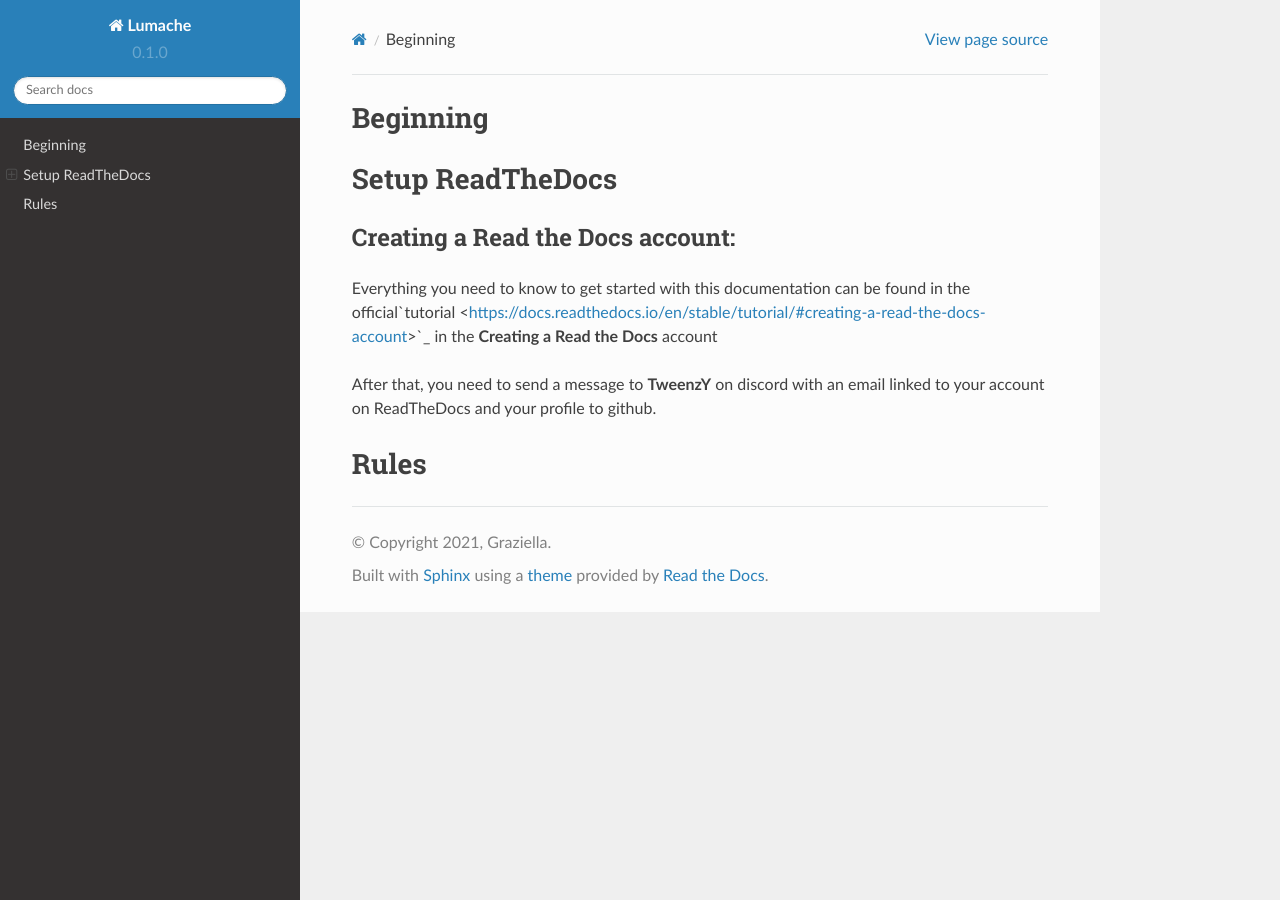
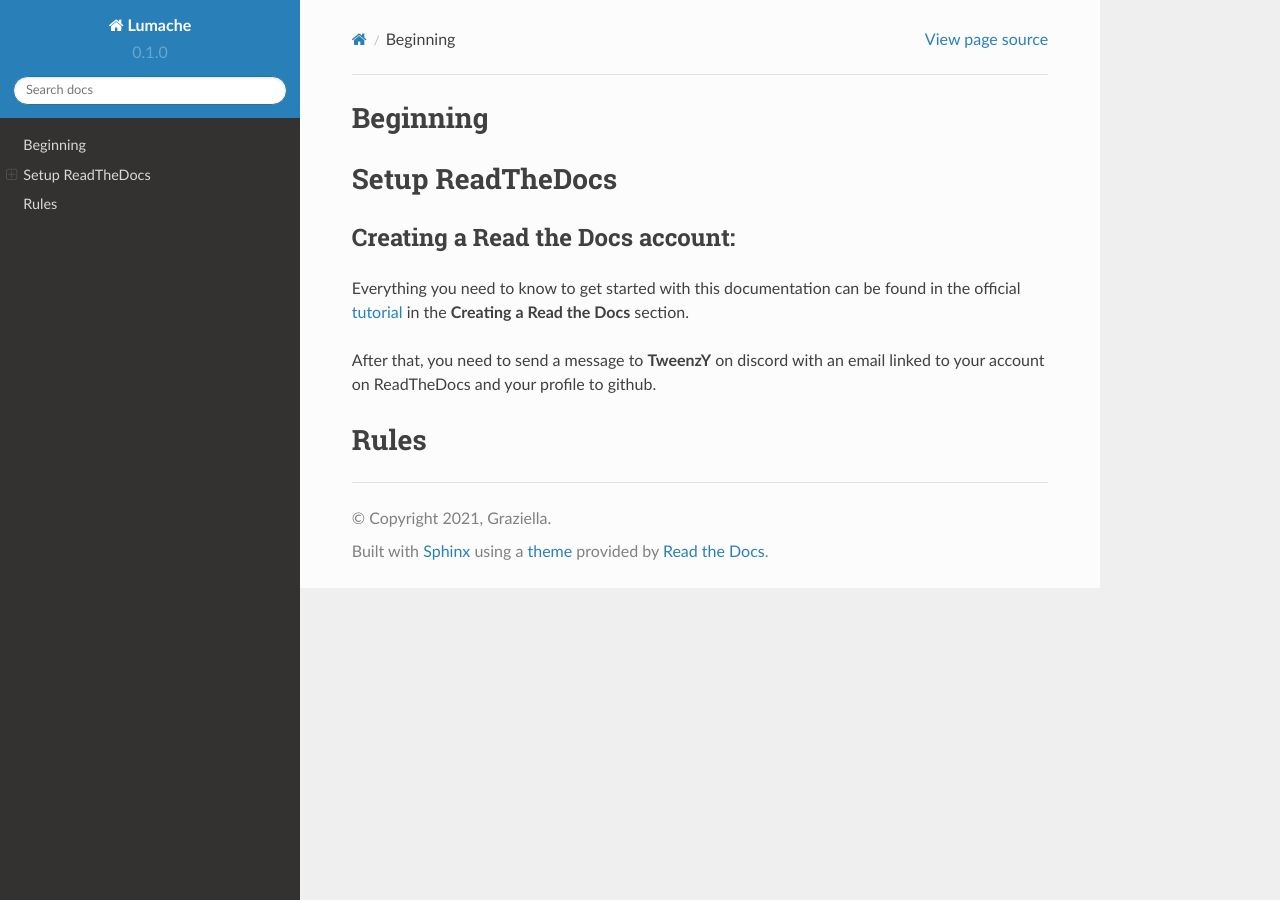
Before and after one commit to TweenzY-Y/Zwodziasz-Docs, a Sphinx documentation site: the page built from docs/source/beginning.rst, in a window 1280 px wide. Built offline with Sphinx 7.4.7 and the Read the Docs theme 2.0.0, drawn with Linux system fonts in a browser that asks for light colours.

Commit message:
Modified link reference

```diff
--- a/docs/source/beginning.rst
+++ b/docs/source/beginning.rst
@@ -1,3 +1,4 @@
+.. __: https://docs.readthedocs.io/en/stable/tutorial/#creating-a-read-the-docs-account
 Beginning
 =========
 
@@ -9,7 +10,7 @@ Setup ReadTheDocs
 Creating a Read the Docs account:
 --------------------------------
 
-Everything you need to know to get started with this documentation can be found in the official`tutorial <https://docs.readthedocs.io/en/stable/tutorial/#creating-a-read-the-docs-account>`_ in the **Creating a Read the Docs** account
+Everything you need to know to get started with this documentation can be found in the official tutorial__ in the **Creating a Read the Docs** section.
 
 After that, you need to send a message to **TweenzY** on discord with an email linked to your account on ReadTheDocs and your profile to github.
 
```
